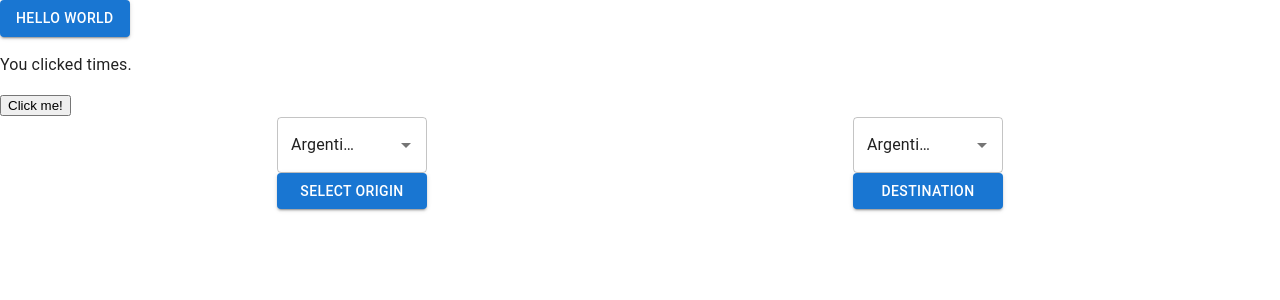
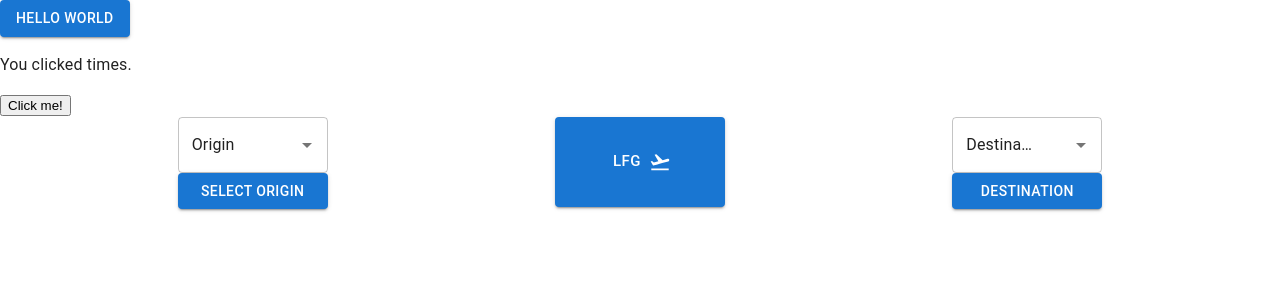
Before and after one commit to gagecantrelle/TravelFlix, a React app: page / in a window 1280 px wide. Shown: the top 300 px of the page. Built offline with nearby package versions, Linux system fonts and the light colour scheme; the HTML template or start-up script is replaced by a standard one.

Commit message:
DropDownsDoneFakeDataInAppState

```diff
--- a/client/src/components/App.jsx
+++ b/client/src/components/App.jsx
@@ -6,7 +6,22 @@ class App extends React.Component {
   constructor(props) {
     super(props);
     this.state = {
-
+      // eslint-disable-next-line react/no-unused-state
+      selectedMovie: [{
+        title: 'The Goat and Her Three Kids',
+        img: 'https://occ-0-2758-3467.1.nflxso.net/dnm/api/v6/WNk1mr9x_Cd_2itp6pUM7-lXMJg/AAAABcAhg7Ed9mUM0OwBbe0DMWKmi9W4HcbSYhpju4xeMRr1WODB1iVTACz8_XS7JP32HKU5UmHoy0a-5hh70yVj9eYehl1jSatX3g.jpg?r=852',
+        title_type: 'movie',
+        netflix_id: 81677719,
+        synopsis: 'A determined widow must protect her three children from a bloodthirsty neighbor bent on revenge in this gruesome spin on the beloved fairy tale.',
+        rating: '9.8',
+        year: '2022',
+        runtime: '4972',
+        imdb_id: 'tt9243412',
+        poster: 'https://m.media-amazon.com/images/M/MV5BNWUxOGM3ZWUtOTUzZS00ODQwLTlkMmUtZjhkYTNhM2JkNGUxXkEyXkFqcGdeQXVyNTI0MjQyMDU@._V1_SX300.jpg',
+        top250: 0,
+        top250tv: 0,
+        title_date: '2023-03-24',
+      }],
     };
   }
 
--- a/client/src/components/DestC.jsx
+++ b/client/src/components/DestC.jsx
@@ -6,12 +6,11 @@ import Button from '@mui/material/Button';
 function DestC(props) {
   const { changeDest } = props;
   // eslint-disable-next-line no-use-before-define
-  const [value, setValue] = React.useState(NetFlixCountries[0].country);
+  const [value, setValue] = React.useState('Destination');
   const [inputValue, setInputValue] = React.useState('');
   // eslint-disable-next-line no-use-before-define
   const options = NetFlixCountries.map((option) => option.country);
   const clickHandler = () => {
-    console.log(value)
     changeDest(value);
   };
   return (
--- a/client/src/components/OriginC.jsx
+++ b/client/src/components/OriginC.jsx
@@ -6,7 +6,7 @@ import Button from '@mui/material/Button';
 function OriginC(props) {
   const { changeOrigin } = props;
   // eslint-disable-next-line no-use-before-define
-  const [value, setValue] = React.useState(NetFlixCountries[0].country);
+  const [value, setValue] = React.useState('Origin');
   const [inputValue, setInputValue] = React.useState('');
   // eslint-disable-next-line no-use-before-define
   const options = NetFlixCountries.map((option) => option.country);
--- a/client/src/components/Story2.jsx
+++ b/client/src/components/Story2.jsx
@@ -1,7 +1,11 @@
+/* eslint-disable import/extensions */
+/* eslint-disable no-unused-vars */
 import React from 'react';
 import CssBaseline from '@mui/material/CssBaseline';
 import Box from '@mui/material/Box';
 import Container from '@mui/material/Container';
+import Button from '@mui/material/Button';
+import FlightTakeoffIcon from '@mui/icons-material/FlightTakeoff';
 import DestC from './DestC.jsx';
 import OriginC from './OriginC.jsx';
 
@@ -19,13 +23,15 @@ function Story2() {
         }}
         >
           {' '}
-          <OriginC changeOrigin={changeOrigin} sx={{ flex: 1, marginLeft: '100px' }} />
-          <DestC changeDest={changeDest} sx={{ flex: 1, marginLeft: '100px' }} />
+          <OriginC changeOrigin={changeOrigin} sx={{ flex: 1, marginLeft: '125px' }} />
+          <Button variant="contained" endIcon={<FlightTakeoffIcon />} size="large" sx={{ width: 170, height: 90 }}> LFG </Button>
+          <DestC changeDest={changeDest} sx={{ flex: 1, marginLeft: '125px' }} />
 
         </Box>
 
       </Container>
     </>
+
   );
 }
 
```
Also changed, not shown: 1 other file (tests, documents, lock files or other folders).
